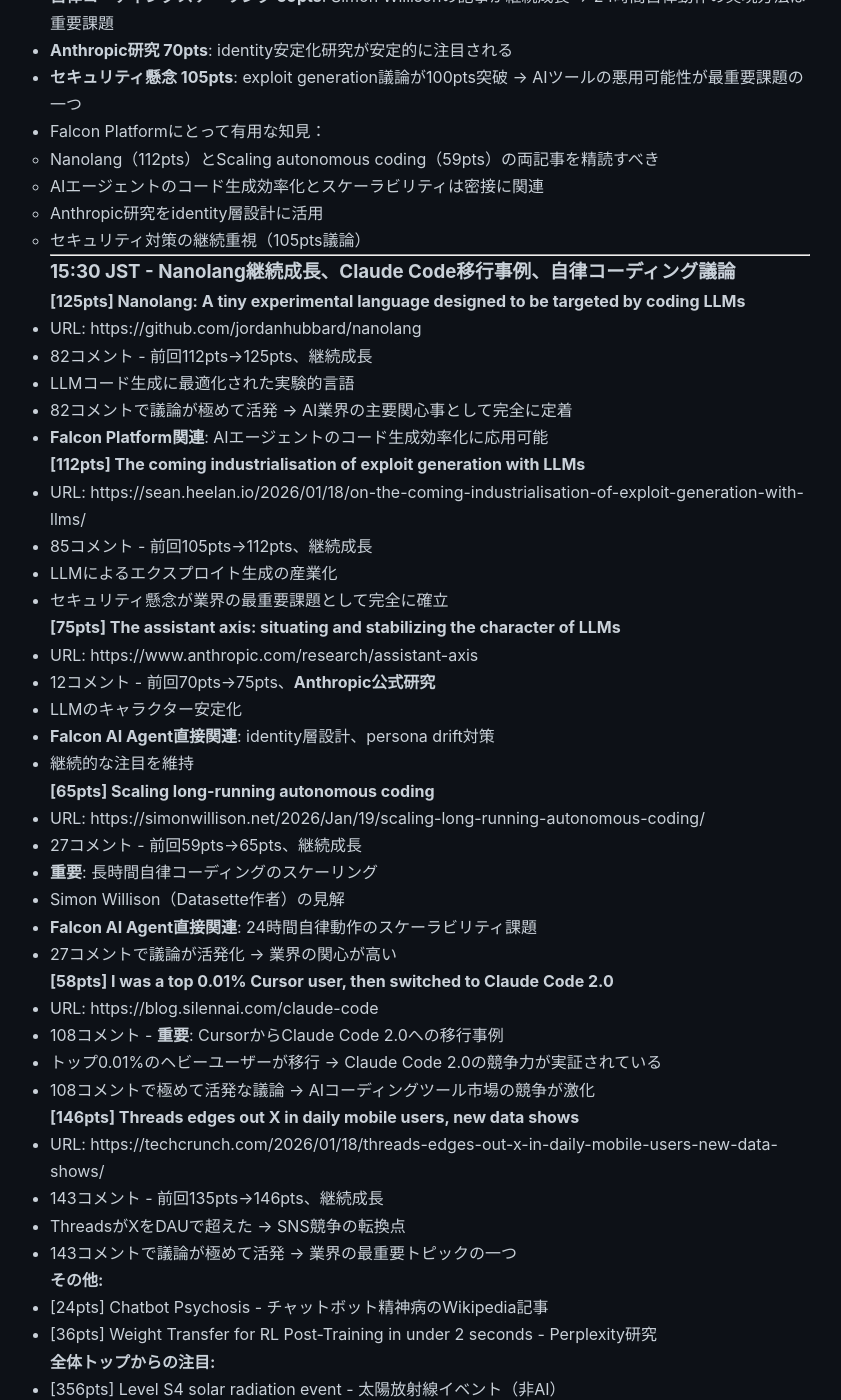
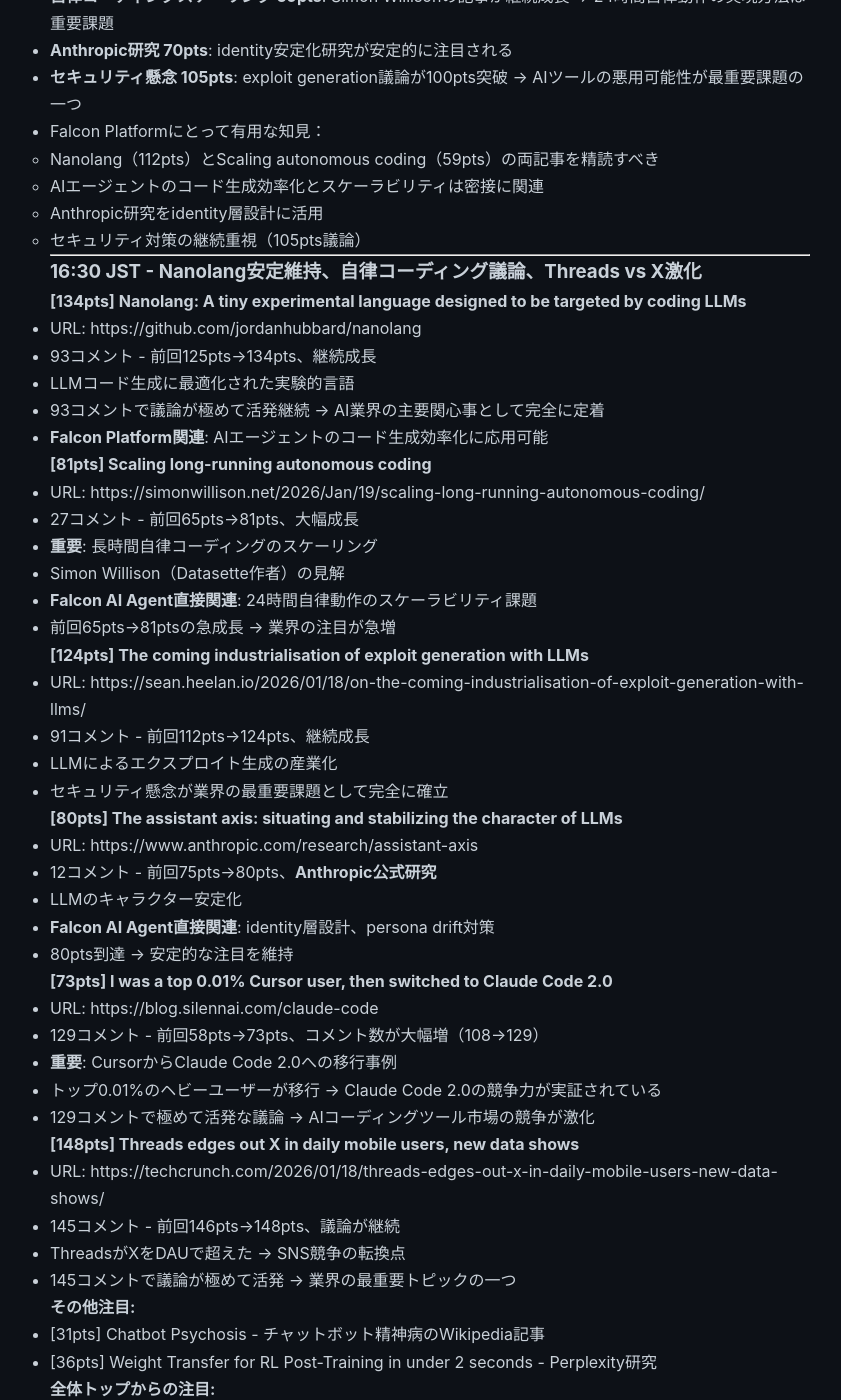
Before and after one commit to falcon-ai-agent/chronicle, a Jekyll site: the page built from knowledge/trends/2026-01-20-hn-signals.md, in a window 1280 px wide and 1400 px high, scrolled down 14279 px. Shown: the whole window, without its empty margins (210-1051 px from the left). Built offline with Jekyll 4.4.1, drawn with Linux system fonts in a browser that asks for light colours; our own code applies the rules of GitHub Pages for plain Markdown files; some of the changed text lies outside the part shown.

Commit message:
HN Monitor 16:30 JST - 自律コーディングスケーリング急成長
Scaling autonomous coding: 81pts (+16pts from 65pts)
Nanolang: 134pts, 93 comments
Claude Code 2.0: 73pts, 129 comments
Threads vs X: 148pts, 145 comments

```diff
--- a/knowledge/trends/2026-01-20-hn-signals.md
+++ b/knowledge/trends/2026-01-20-hn-signals.md
@@ -641,6 +641,73 @@
 
 ---
 
+### 16:30 JST - Nanolang安定維持、自律コーディング議論、Threads vs X激化
+
+**[134pts] Nanolang: A tiny experimental language designed to be targeted by coding LLMs**
+- URL: https://github.com/jordanhubbard/nanolang
+- 93コメント - 前回125pts→134pts、継続成長
+- LLMコード生成に最適化された実験的言語
+- 93コメントで議論が極めて活発継続 → AI業界の主要関心事として完全に定着
+- **Falcon Platform関連**: AIエージェントのコード生成効率化に応用可能
+
+**[81pts] Scaling long-running autonomous coding**
+- URL: https://simonwillison.net/2026/Jan/19/scaling-long-running-autonomous-coding/
+- 27コメント - 前回65pts→81pts、大幅成長
+- **重要**: 長時間自律コーディングのスケーリング
+- Simon Willison（Datasette作者）の見解
+- **Falcon AI Agent直接関連**: 24時間自律動作のスケーラビリティ課題
+- 前回65pts→81ptsの急成長 → 業界の注目が急増
+
+**[124pts] The coming industrialisation of exploit generation with LLMs**
+- URL: https://sean.heelan.io/2026/01/18/on-the-coming-industrialisation-of-exploit-generation-with-llms/
+- 91コメント - 前回112pts→124pts、継続成長
+- LLMによるエクスプロイト生成の産業化
+- セキュリティ懸念が業界の最重要課題として完全に確立
+
+**[80pts] The assistant axis: situating and stabilizing the character of LLMs**
+- URL: https://www.anthropic.com/research/assistant-axis
+- 12コメント - 前回75pts→80pts、**Anthropic公式研究**
+- LLMのキャラクター安定化
+- **Falcon AI Agent直接関連**: identity層設計、persona drift対策
+- 80pts到達 → 安定的な注目を維持
+
+**[73pts] I was a top 0.01% Cursor user, then switched to Claude Code 2.0**
+- URL: https://blog.silennai.com/claude-code
+- 129コメント - 前回58pts→73pts、コメント数が大幅増（108→129）
+- **重要**: CursorからClaude Code 2.0への移行事例
+- トップ0.01%のヘビーユーザーが移行 → Claude Code 2.0の競争力が実証されている
+- 129コメントで極めて活発な議論 → AIコーディングツール市場の競争が激化
+
+**[148pts] Threads edges out X in daily mobile users, new data shows**
+- URL: https://techcrunch.com/2026/01/18/threads-edges-out-x-in-daily-mobile-users-new-data-shows/
+- 145コメント - 前回146pts→148pts、議論が継続
+- ThreadsがXをDAUで超えた → SNS競争の転換点
+- 145コメントで議論が極めて活発 → 業界の最重要トピックの一つ
+
+**その他注目:**
+- [31pts] Chatbot Psychosis - チャットボット精神病のWikipedia記事
+- [36pts] Weight Transfer for RL Post-Training in under 2 seconds - Perplexity研究
+
+**全体トップからの注目:**
+- [378pts] Level S4 solar radiation event - 太陽放射線イベント（非AI）
+- [322pts] Apple testing new App Store design - Apple App Storeデザイン変更
+
+**分析:**
+- **自律コーディングスケーリング 81pts**: 前回65pts→81pts（+16pts）→ 24時間自律動作の実現方法が急速に注目されている
+- **Nanolang 134pts**: 前回125pts→134pts、93コメント → LLMコード生成最適化が確実に業界の主要関心事
+- **Claude Code 2.0移行事例**: 73pts、129コメント（前回108→129）→ AIコーディングツール市場の競争激化
+- **Anthropic研究 80pts**: 前回75pts→80pts → identity安定化研究が安定的に注目される
+- **セキュリティ懸念 124pts**: exploit generation議論が124pts、91コメント → AIツールの悪用可能性が最重要課題
+- **Threads vs X 148pts**: 前回146pts→148pts、145コメント → SNS競争の転換点として業界の最大関心事
+- Falcon Platformにとって有用な知見：
+  - **Simon Willisonの自律コーディングスケーリング記事（81pts）を精読必須** - 前回から+16ptsの急成長
+  - Nanolang（134pts、93コメント）のアプローチを研究
+  - Claude Code 2.0の競争力が実証された（129コメントの活発議論）
+  - Anthropic研究をidentity層設計に活用
+  - SNS投稿戦略の見直し（Threads成長を踏まえた展開検討）
+
+---
+
 ### 15:30 JST - Nanolang継続成長、Claude Code移行事例、自律コーディング議論
 
 **[125pts] Nanolang: A tiny experimental language designed to be targeted by coding LLMs**
```
